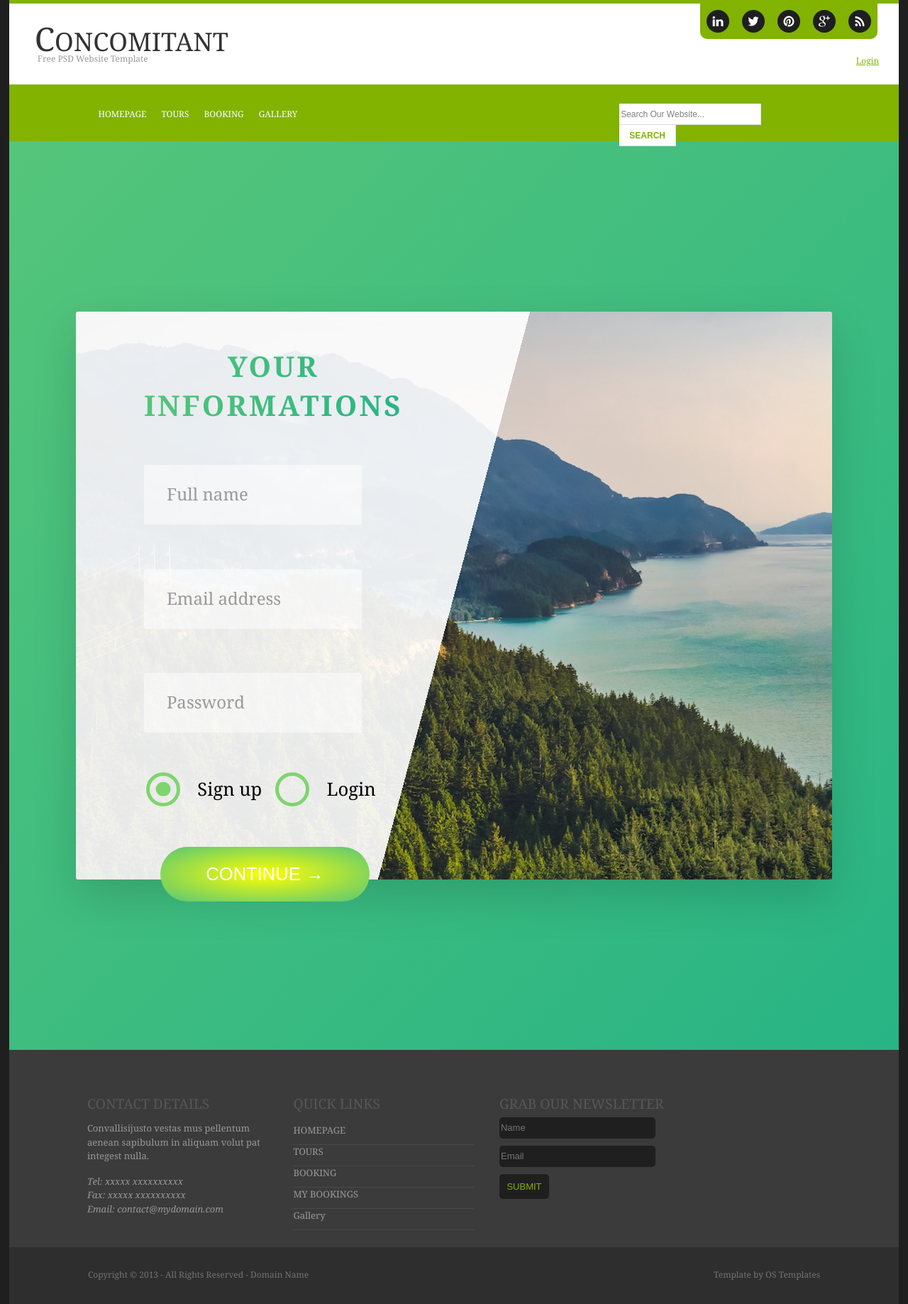
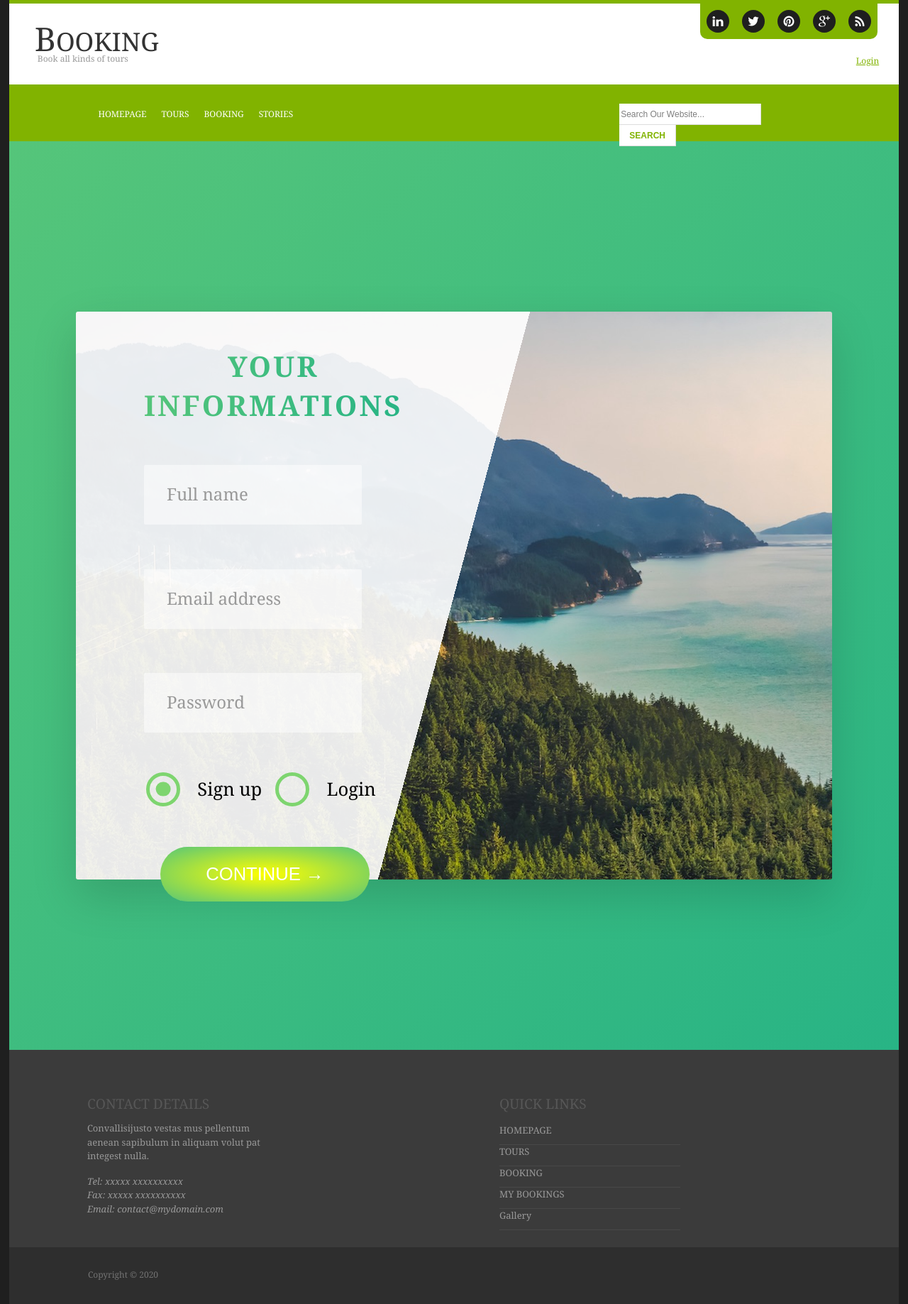
Before and after one commit to Drilonpacarizi/Booking, a PHP site: page /booking/auth.php in a window 1280 px wide. Shown: the whole page at 71% size. Run offline with PHP 8.4, Linux system fonts and the light colour scheme.

Commit message:
final commit

```diff
--- a/auth.php
+++ b/auth.php
@@ -15,6 +15,8 @@
   include 'header.php';
   function login()
   {
+    try {
+
     $email = $GLOBALS['email'];
     $conn = $GLOBALS['conn'];
     $password = $GLOBALS['password'];
@@ -47,10 +49,17 @@
     if (!$retval) {
       die("Nuk mund te shtohen te dhenat " . mysqli_connect_error());
     }
+
+  } catch (\Throwable $th) {
+    var_dump($th);
+  }
   }
 
   function signup()
   {
+    try {
+
+
     $conn = $GLOBALS['conn'];
 
     $email = $GLOBALS['email'];
@@ -85,6 +94,9 @@
     if (!$retval) {
       die("Nuk mund te shtohen te dhenat " . mysqli_connect_error());
     }
+  } catch (\Throwable $th) {
+    var_dump($th);
+  }
   }
   if (isset($_POST['signup']) || isset($_POST['login_user'])) {
     $dbhost = 'localhost:3306';
--- a/footer.php
+++ b/footer.php
@@ -2,7 +2,7 @@
   <footer id="footer-section" style>
     <div class="container">
       <div class="row">
-        <div class="col-1-of-4">
+        <div class="col-1-of-2">
           <div class="footer-container">
             <div class="footer-header">
               <h2>Contact Details</h2>
@@ -18,7 +18,7 @@
             </address>
           </div>
         </div>
-        <div class="col-1-of-4">
+        <div class="col-1-of-2">
           <div class="footer-container">
             <div class="footer-header">
               <h2>Quick Links</h2>
@@ -49,7 +49,7 @@
             <a href="#">Read More »</a>
           </div> -->
         <!-- </div> -->
-        <div class="col-1-of-4">
+        <!-- <div class="col-1-of-4">
           <div class="footer-container">
             <div class="footer-header">
               <h2>Grab our newsletter</h2>
@@ -60,7 +60,7 @@
               <input type="submit" value="Submit" class="form-submit" />
             </form>
           </div>
-        </div>
+        </div> -->
       </div>
     </div>
   </footer>
@@ -68,9 +68,9 @@
     <div class="container">
       <div class="about-me">
         <p>
-          Copyright &copy 2013 - All Rights Reserved - Domain Name
+          Copyright &copy 2020
         </p>
-        <p>Template by OS Templates</p>
+        <p></p>
       </div>
     </div>
   </footer>
--- a/gallery.php
+++ b/gallery.php
@@ -13,11 +13,7 @@
   <?php include 'header.php'; ?>
 
   <section class="section-stories">
-    <audio controls autoplay hidden>
-      <source src="img/wave.ogg" type="audio/ogg" />
-      <source src="img/wave.mp3" type="audio/mpeg" />
-      Your browser does not support the audio element.
-    </audio>
+
     <div class="bg-video">
       <video class="bg-video__content" autoplay muted loop>
         <source src="img/video.mp4" type="video/mp4" />
--- a/header.php
+++ b/header.php
@@ -2,6 +2,7 @@
 session_start();
 include "session.php";
 $obj =  new Session();
+
 ?>
 <header>
     <!-- <div class="container"> -->
@@ -14,12 +15,12 @@ $obj =  new Session();
     </div>
     <div class="title">
         <h1 class="title title--text">
-            concomitant
+            Booking
         </h1>
 
         <ul class="menuItem">
             <li class="menuItem menuItem--item">
-                Free PSD Website Template
+                Book all kinds of tours
             </li>
 
             <li class="menuItem menuItem--item">
@@ -54,7 +55,7 @@ $obj =  new Session();
                             $my_booking = '<a href="mybooking.php" class="MainMenu MainMenu--MenuItem">My Bookings</a>';
                         }
                         echo $my_booking;
-                        ?> <a href="gallery.php" class="MainMenu MainMenu--MenuItem">Gallery</a>
+                        ?> <a href="gallery.php" class="MainMenu MainMenu--MenuItem">Stories</a>
                     </div>
                 </div>
                 <div class="col-1-of-3">
```
Also changed, not shown: style/gallery.css (+20 -6 lines), img/Annotation 2020-05-27 124456.png (added), 1 other file.
